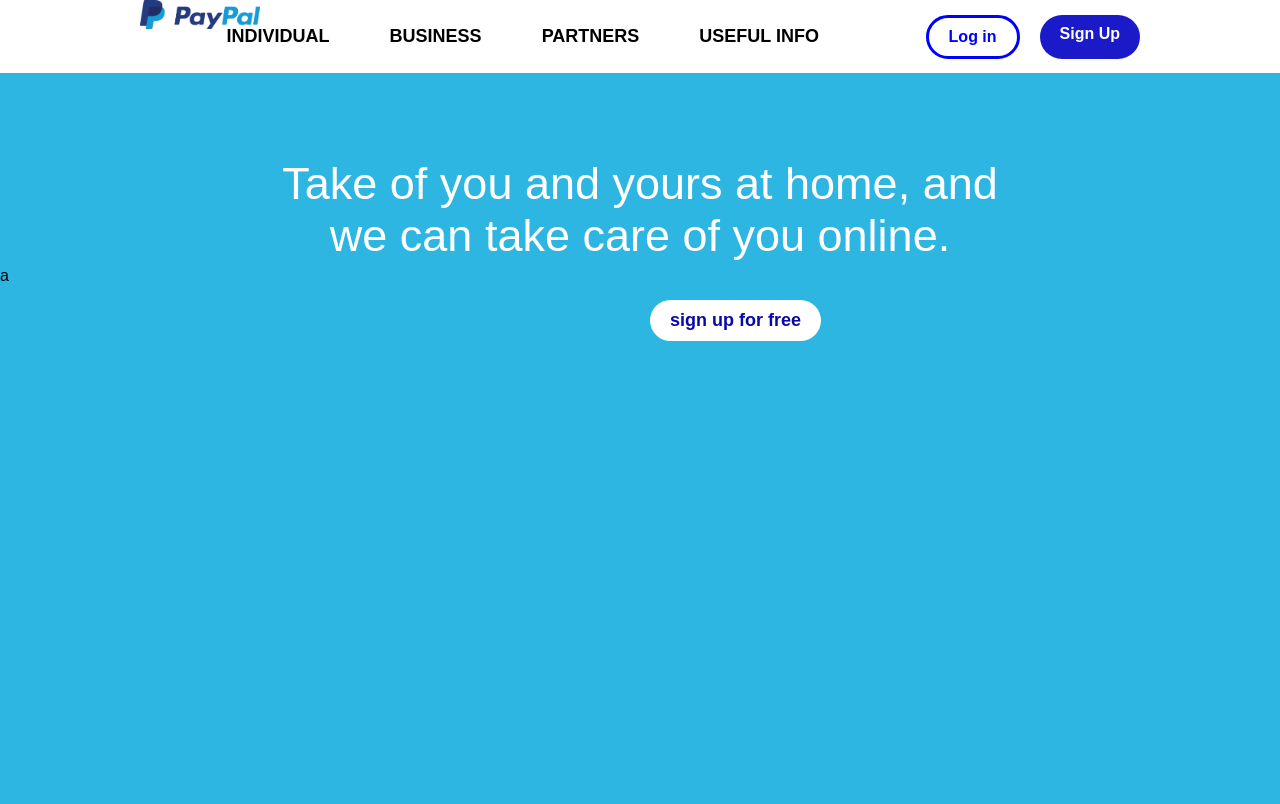
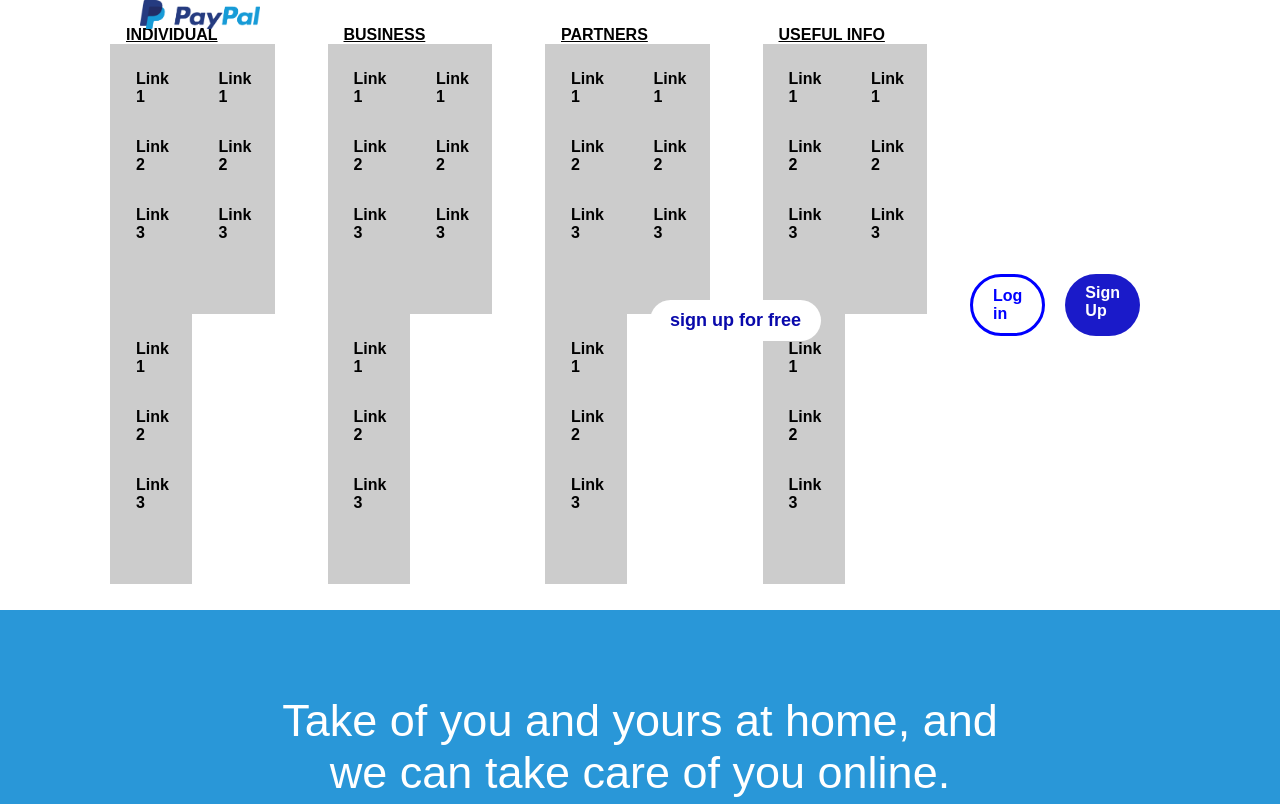
Before and after one commit to kunal-msu/shila-kumari, a PHP site: page /smart.html in a window 1280 px wide. Before the commit the page ends 341 px from the top, so only its background shows below. Run offline with PHP 8.4, Linux system fonts and the light colour scheme.

Commit message:
SKM-18 adding dropdown menu

```diff
--- a/smart.css
+++ b/smart.css
@@ -1,5 +1,5 @@
 body {
-    background-color:rgb(46, 182, 227);
+    background-color:rgba(41, 151, 216);
     margin: 0;
     font-family: 'Arial', sans-serif;
 }
@@ -40,47 +40,86 @@ header {
 
 
 .nav-list li {
-    margin-left:60px;
+    margin-left:30px;
 }
 
 
 .dropdown {
-    position: relative;
+  float: right;
+  overflow: hidden;
 }
 
 
 .dropbtn {
-    color: black;
-    text-decoration: none;
-    font-size: 18px;
-    cursor: pointer;
+    font-size: 16px;
+    border: none;
+    outline: none;
+    color:black;
+    padding: 14px 16px;
+    background-color: inherit;
+    font: inherit;
+    margin: 0;
   }
+
 
 
  .dropdown-content {
         display: none;
         position: absolute;
-    background-color: #333;
+        background-color: #f9f9f9;
+        width: 100%;
+        left: 0;
         box-shadow: 0px 8px 16px 0px rgba(0,0,0,0.2);
         z-index: 1;
       }
 
 
 .dropdown-content a {
-    color: #fff;
-    padding: 12px 16px;
-    text-decoration: none;
-    display: block;
+    background:rgb(37, 59, 128);
+    padding: 16px;
+    color: white;
   }
 
 
+
 .dropdown-content a:hover {
-    background-color: #555;
+    background-color:rgb(37, 59, 128);
 }
 
 
 .dropdown:hover .dropdown-content {
     display: block;
+}
+
+
+.column {
+    float: left;
+    width: 33.33%;
+    padding: 10px;
+    background-color: #ccc;
+    height: 250px;
+  }
+
+
+  .column a {
+    float: none;
+    color: black;
+    padding: 16px;
+    text-decoration: none;
+    display: block;
+    text-align: left;
+  }
+
+
+  .column a:hover {
+    background-color: #ddd;
+  }
+
+
+  .row:after {
+    content: "";
+    display: table;
+    clear: both;
   }
 
 
--- a/smart.html
+++ b/smart.html
@@ -17,33 +17,93 @@
                     <li class="dropdown">
                         <a href="#" class="dropbtn">INDIVIDUAL</a>
                         <div class="dropdown-content">
-                            <a href="#">Option 1</a>
-                            <a href="#">Option 2</a>
-                            <a href="#">Option 3</a>
+                          </div>
+                          <div class="row">
+                            <div class="column">
+                              <a href="#">Link 1</a>
+                              <a href="#">Link 2</a>
+                              <a href="#">Link 3</a>
+                            </div>
+                            <div class="column">
+                              <a href="#">Link 1</a>
+                              <a href="#">Link 2</a>
+                              <a href="#">Link 3</a>
+                            </div>
+                            <div class="column">
+                              <a href="#">Link 1</a>
+                              <a href="#">Link 2</a>
+                              <a href="#">Link 3</a>
+                            </div>
+
                         </div>
                     </li>
                     <li class="dropdown">
                         <a href="#" class="dropbtn">BUSINESS</a>
                         <div class="dropdown-content">
-                            <a href="#">Option 1</a>
-                            <a href="#">Option 2</a>
-                            <a href="#">Option 3</a>
+                          </div>
+                          <div class="row">
+                            <div class="column">
+                              <a href="#">Link 1</a>
+                              <a href="#">Link 2</a>
+                              <a href="#">Link 3</a>
+                            </div>
+                            <div class="column">
+                              <a href="#">Link 1</a>
+                              <a href="#">Link 2</a>
+                              <a href="#">Link 3</a>
+                            </div>
+                            <div class="column">
+                              <a href="#">Link 1</a>
+                              <a href="#">Link 2</a>
+                              <a href="#">Link 3</a>
+                            </div>
+
                         </div>
                     </li>
                     <li class="dropdown">
                         <a href="#" class="dropbtn">PARTNERS</a>
                         <div class="dropdown-content">
-                            <a href="#">Option 1</a>
-                            <a href="#">Option 2</a>
-                            <a href="#">Option 3</a>
+                        </div>
+                        <div class="row">
+                          <div class="column">
+                            <a href="#">Link 1</a>
+                            <a href="#">Link 2</a>
+                            <a href="#">Link 3</a>
+                          </div>
+                          <div class="column">
+                            <a href="#">Link 1</a>
+                            <a href="#">Link 2</a>
+                            <a href="#">Link 3</a>
+                          </div>
+                          <div class="column">
+                            <a href="#">Link 1</a>
+                            <a href="#">Link 2</a>
+                            <a href="#">Link 3</a>
+                          </div>
+
                         </div>
                     </li>
                     <li class="dropdown">
                         <a href="#" class="dropbtn">USEFUL INFO</a>
                         <div class="dropdown-content">
-                            <a href="#">Option 1</a>
-                            <a href="#">Option 2</a>
-                            <a href="#">Option 3</a>
+                        </div>
+                        <div class="row">
+                          <div class="column">
+                            <a href="#">Link 1</a>
+                            <a href="#">Link 2</a>
+                            <a href="#">Link 3</a>
+                          </div>
+                          <div class="column">
+                            <a href="#">Link 1</a>
+                            <a href="#">Link 2</a>
+                            <a href="#">Link 3</a>
+                          </div>
+                          <div class="column">
+                            <a href="#">Link 1</a>
+                            <a href="#">Link 2</a>
+                            <a href="#">Link 3</a>
+                          </div>
+
                         </div>
                     </li>
                 </ul>
@@ -60,5 +120,5 @@
         <a href="#" class="signup-btn2">sign up for free</a>
 
 
-    </body>a
+    </body>
 </html>
```
Lines whose indentation alone changed are shown as unchanged.
